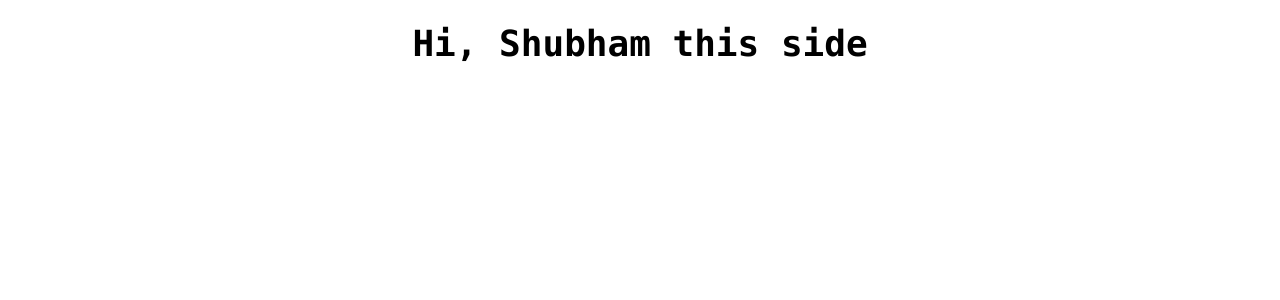
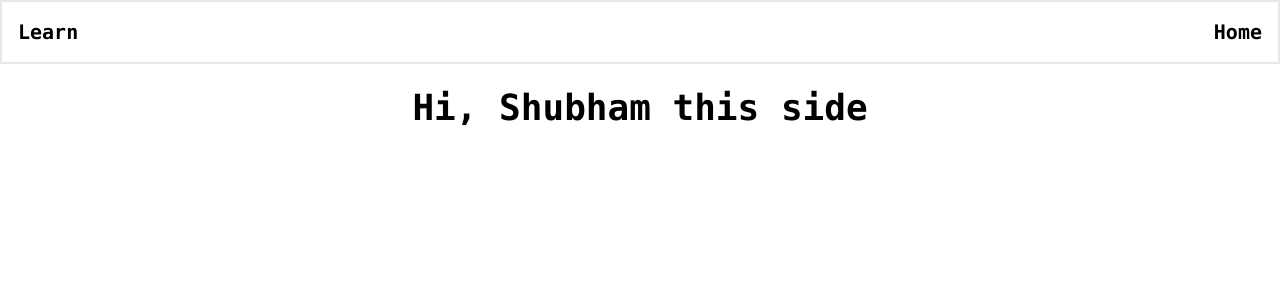
Before and after one commit to ShubhamGupta2701/Next-JS, a Next.js app in the folder learn_next/: page / in a window 1280 px wide. Shown: the top 300 px of the page. Built offline with nearby package versions, Linux system fonts and the light colour scheme.

Commit message:
update page.tsx and add compoonentts

```diff
--- a/learn_next/app/page.tsx
+++ b/learn_next/app/page.tsx
@@ -1,9 +1,15 @@
+import {Navbar} from '@/components/Navbar'
+
 export default function Home() {
   return (
-    <div className="flex justify-center">
-      <div className="p-6 font-mono font-bold text-4xl">
-      Hi, Shubham this side
+    <div>
+      <Navbar/>
+      <div className="flex justify-center">
+        <div className="p-6 font-mono font-bold text-4xl">
+        Hi, Shubham this side
+        </div>
       </div>
     </div>
+
   );
 }
--- /dev/null
+++ b/learn_next/app/signup/page.tsx
@@ -0,0 +1,7 @@
+export default function Signup(){
+    return <div>
+        <div className="flex justify-center font-extrabold text-2xl p-4">
+            Signup Page
+        </div>
+    </div>
+}
--- /dev/null
+++ b/learn_next/components/Navbar.tsx
@@ -0,0 +1,10 @@
+export const Navbar = () =>{
+    return <div className="font-mono p-4 border-2 flex items-center text-xl">
+        <div className="font-extrabold flex-1">
+            Learn
+        </div>
+        <div className="font-bold">
+            Home
+        </div>
+    </div>
+}
```
